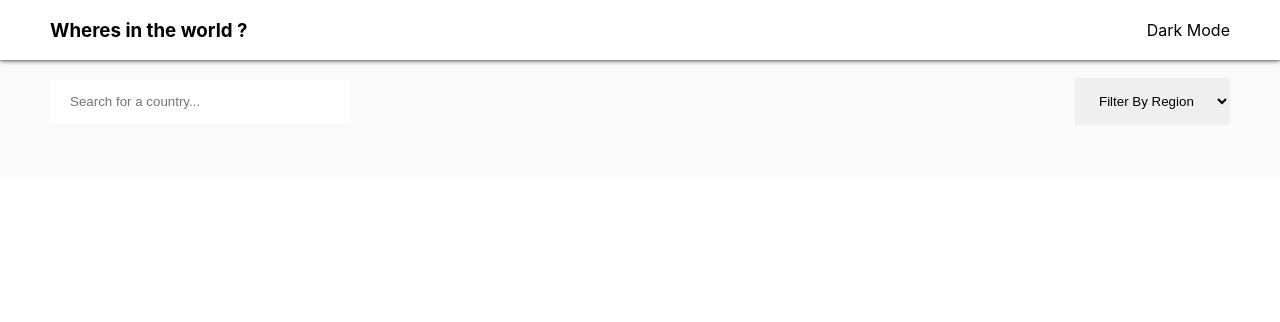
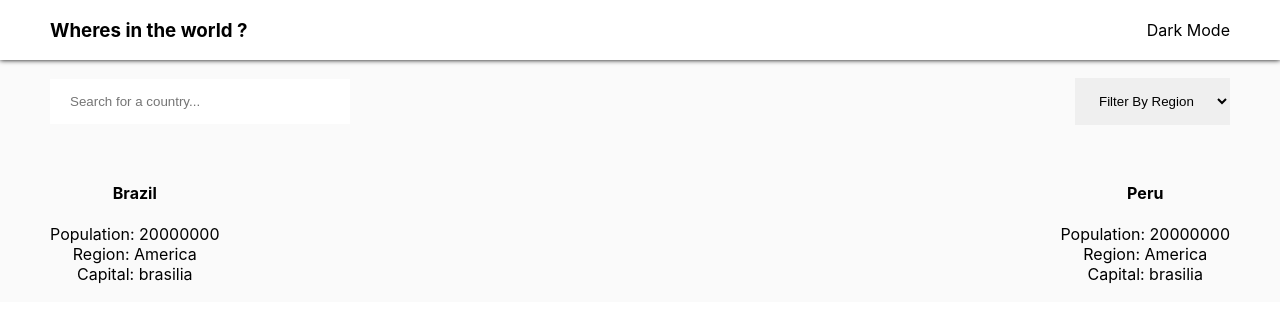
Before and after one commit to RAFILKLDEV/Countries-with-Rest-API, a React (Create React App) app: page / in a window 1280 px wide. Shown: the top 322 px of the page. Built offline with nearby package versions, Linux system fonts and the light colour scheme.

Commit message:
Components Search

```diff
--- a/src/App.jsx
+++ b/src/App.jsx
@@ -1,6 +1,36 @@
+import { useState } from "react";
+import Search from "./components/Search/Search";
 import "./App.css";
 
 function App() {
+  const [search, setSearch] = useState("");
+  const teste = [
+    {
+      name: "Brazil",
+      population: 20000000,
+      region: "America",
+      capital: "brasilia",
+    },
+    {
+      name: "Peru",
+      population: 20000000,
+      region: "America",
+      capital: "brasilia",
+    },
+  ];
+
+  const renderCountries = () => {
+    return teste.map((e) => (
+      <div>
+        <h4>{e.name}</h4>
+
+        <div>Population: {e.population}</div>
+        <div>Region: {e.region}</div>
+        <div>Capital: {e.capital}</div>
+      </div>
+    ));
+  };
+
   return (
     <div className="App">
       <div className="Header">
@@ -8,9 +38,7 @@ function App() {
         <div className="Theme">Dark Mode</div>
       </div>
       <div className="Container">
-        <div className="Bar">
-          <input id="Search" placeholder="Search for a country..."></input>
-        </div>
+        <Search search={search} setSearch={setSearch} />
         <div className="Bar" id="Filter">
           <select>
             <option>Filter By Region</option>
@@ -22,7 +50,7 @@ function App() {
           </select>
         </div>
       </div>
-      <div className="Container"></div>
+      <div className="Container">{renderCountries()}</div>
     </div>
   );
 }
--- a/src/components/Search/Search.jsx
+++ b/src/components/Search/Search.jsx
@@ -1,11 +1,16 @@
 import React, { useState } from "react";
 
-const Search = () => {
-  const [search, setSearch] = useState("");
-
-  return <div>
-
-  </div>;
+const Search = (props) => {
+  return (
+    <div className="Bar">
+      <input
+        id="Search"
+        value={props.search}
+        onChange={(e) => props.setSearch(e.target.value)}
+        placeholder="Search for a country..."
+      ></input>
+    </div>
+  );
 };
 
 export default Search;
```
Also changed, not shown: src/components/Country/Country.jsx (added, +7 -0 lines).
